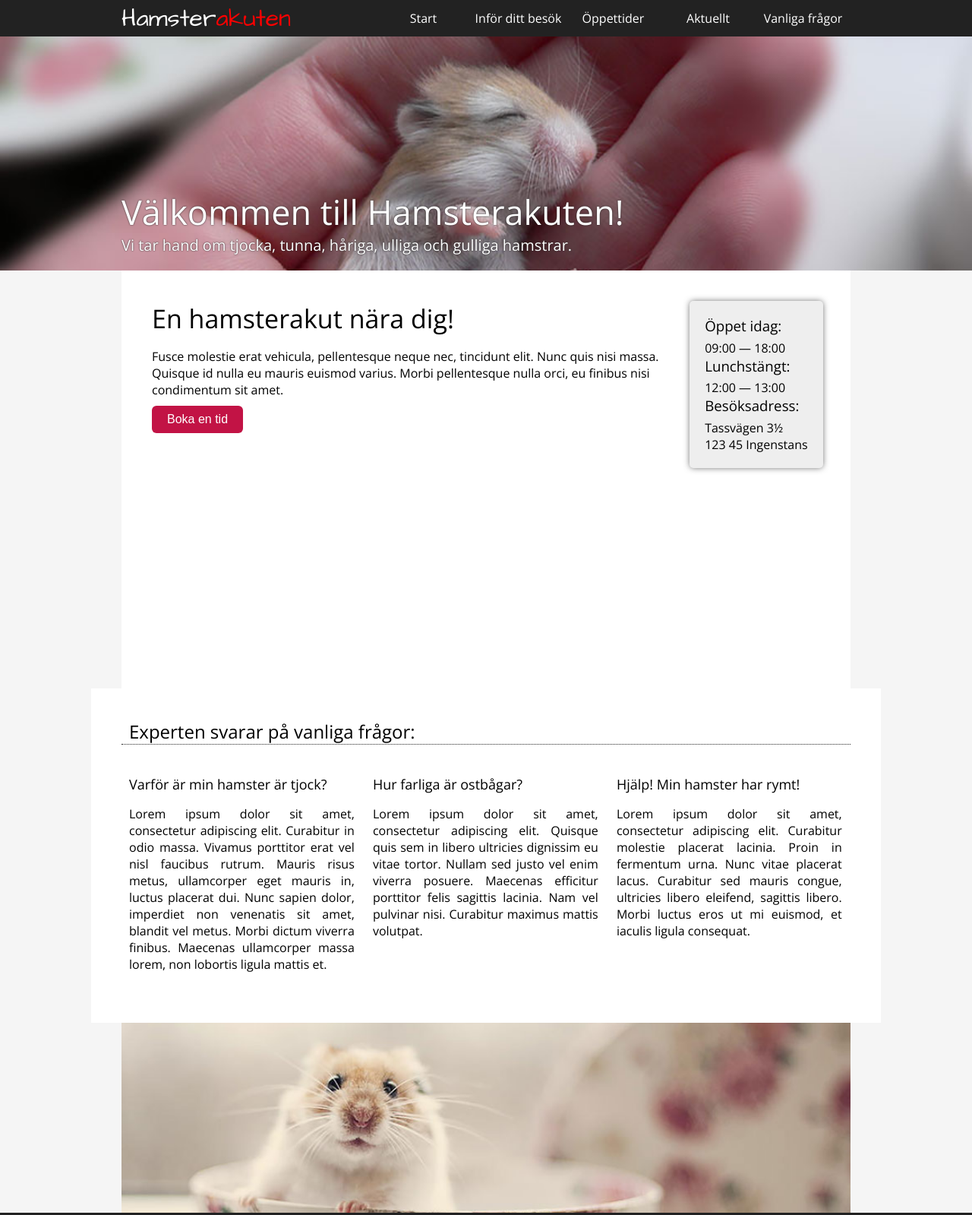
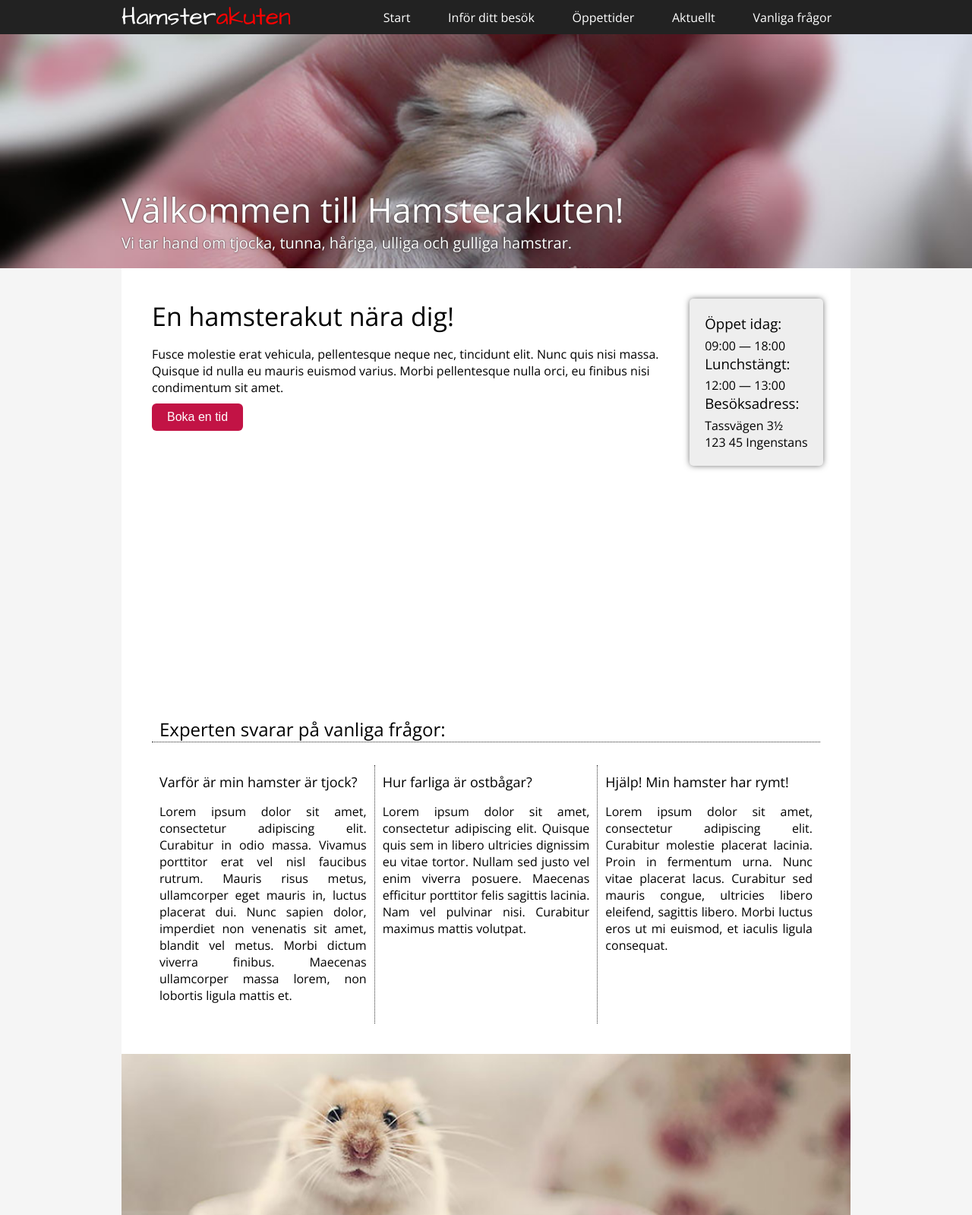
Before and after one commit to LOMF/css_hamsterakuten, a plain HTML site: page index.html in a window 1280 px wide. Shown: the top 1599 px of the page at 76% size. Drawn offline with nearby package versions, Linux system fonts and the light colour scheme.

Commit message:
Ännu mera flexbox!

```diff
--- a/index.html
+++ b/index.html
@@ -15,7 +15,7 @@
         innehåller logga + nav
     ##########################-->
         <header>
-            <div class="mitten">
+            <div class="mitten flex-header">
                 <div class="logga">Hamster<span>akuten</span></div>
                 <nav class="meny">
                     <a href="#">Start</a>
@@ -86,6 +86,7 @@
     ##########################-->
             <section class="box-container">
                 <h1>Experten svarar på vanliga frågor:</h1>
+              <div class="flex-row">
                 <article>
                     <h2>Varför är min hamster är tjock?</h2>
                     <p>Lorem ipsum dolor sit amet, consectetur adipiscing elit. Curabitur in odio massa. Vivamus porttitor erat
@@ -105,6 +106,8 @@
                         fermentum urna. Nunc vitae placerat lacus. Curabitur sed mauris congue, ultricies libero eleifend,
                         sagittis libero. Morbi luctus eros ut mi euismod, et iaculis ligula consequat.</p>
                 </article>
+
+              </div>
             </section>
             <!-- #####################
         div.section-divider.two
--- a/responsiv.css
+++ b/responsiv.css
@@ -1,5 +1,8 @@
 @media all and (max-width:959px) {
     .mitten {
+        width: 768px;
+    }
+    .flex-col > * {
         width: 768px;
     }
 
@@ -43,5 +46,7 @@
     .mitten {
         width: auto;
     }
-
+    .flex-col > * {
+        width: 100%;
+    }
 }
--- a/style.css
+++ b/style.css
@@ -39,35 +39,46 @@ header {
     /*position: fixed;
     width:100%;*/
 }
+.flex-header {
+    display: flex;
+
+}
 .logga {
     font-family: 'Architects Daughter';
     color: #fff;
     display: inline-block;
     font-size: 32px;
     font-size: 3.2rem;
-    vertical-align: middle;
-    width:335px;
+    /*vertical-align: middle;*/
+    flex: 1;
+    /*width:335px;*/
 }
 .logga > span {
     color: red;
 }
 .meny {
-    display: inline-block;
-    vertical-align: middle;
-
+    /*display: inline-block;
+    vertical-align: middle;  */
+    display: flex;
+    flex:2;
+    align-items: stretch;
 }
 
 .meny > a {
     color: #fff;
-    display: inline-block;
-    width:125px;
+    /*display: inline-block;*/
+    /*width:125px;*/
     text-align: center;
     text-decoration: none;
-    height: 3em;
-    line-height: 3em;
+    /*height: 3em;
+    line-height: 3em;*/
     margin: 0;
     font-size: 16px;
     font-size: 1.6rem;
+    flex:1 1 auto;
+    display: flex;
+    align-items: center;
+    justify-content: center;
 }
 .meny > a:hover {
     background-color: #ba3030;
@@ -113,6 +124,7 @@ main {
     flex-flow: column nowrap;
     align-items: center;
     background-color: #f5f5f5;
+    align-content: stretch;
 }
 
 .flex-col > * {
@@ -194,25 +206,33 @@ main {
 
 .box-container {
     padding: 40px;
+    box-sizing: border-box;
 }
 .box-container > h1 {
     padding: 0 10px;
     border-bottom: 1px dotted #222;
     margin-bottom: 30px;
 }
-.box-container > article {
-    display: inline-block;
-    width:33%;
-    vertical-align: top;
+.flex-row {
+    display: flex;
+}
+.flex-row > article {
+    flex: 1;
+    /*display: inline-block;
+    width:33%;*/
+    /*vertical-align: top;*/
     /*border: solid 2px red;*/
     box-sizing: border-box;
     padding:10px;
 }
-.box-container > article > h2 {
+.flex-row > article:nth-child(1n+2) {
+    border-left: 1px dotted #333;
+}
+.flex-row > article > h2 {
     font-size: 18px;
     font-size: 1.8rem;
 }
-.box-container > article > p {
+.flex-row > article > p {
     text-align: justify;
 }
 /* ****************************
```
